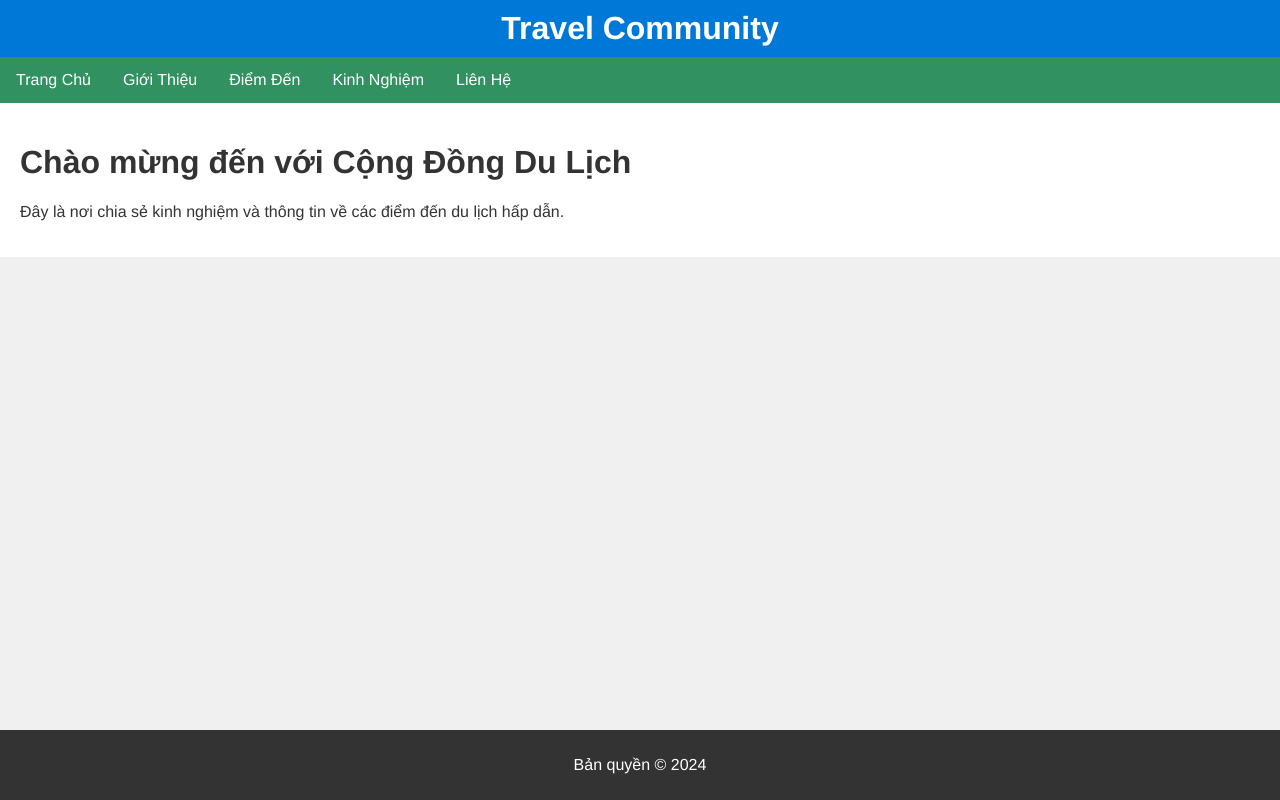
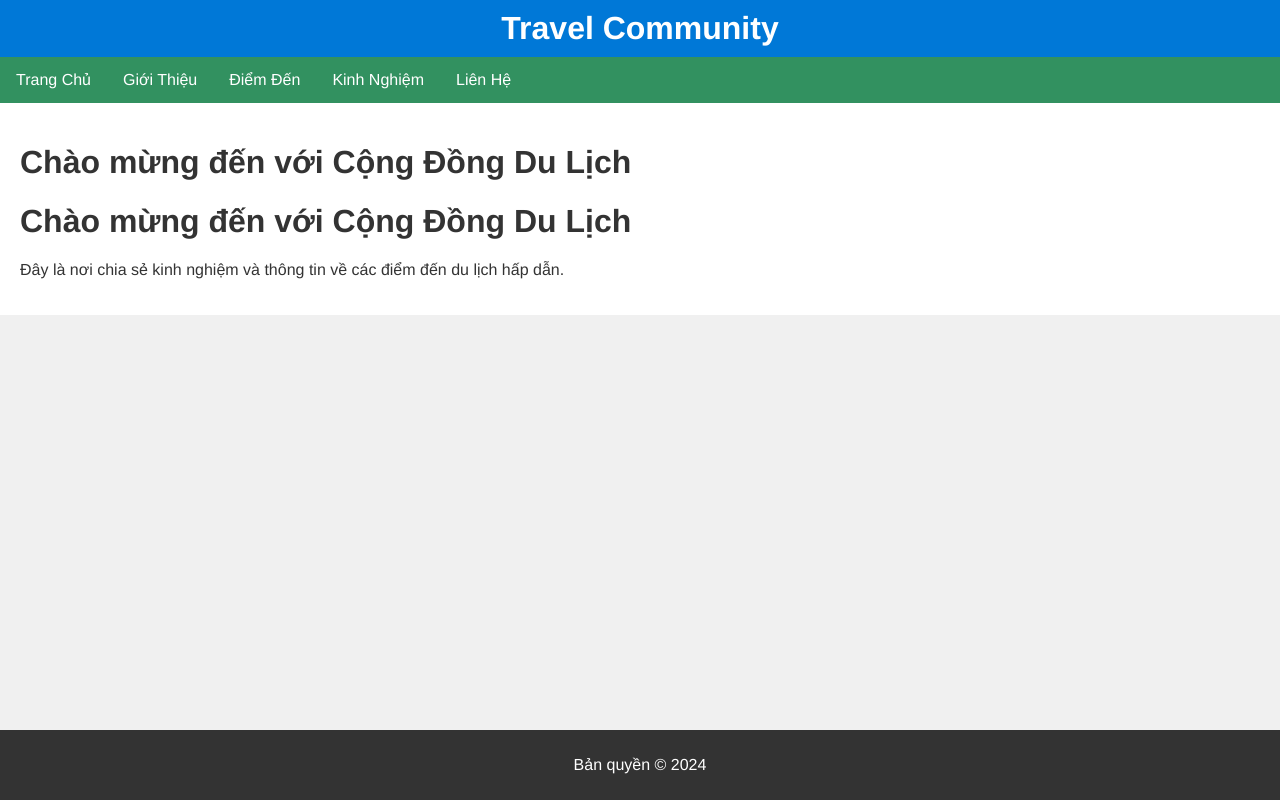
Before and after one commit to tranMinhTien2k3/BTL_XayDungUngDungWeb_N05, a website: page src/views/main.html in a window 1280 px wide. Drawn offline with Linux system fonts and the light colour scheme; files that its build step writes are made by us from their sources.

Commit message:
add line h1

```diff
--- a/src/views/main.html
+++ b/src/views/main.html
@@ -22,6 +22,7 @@
     </nav>
     <div class="main-content">
         <h1>Chào mừng đến với Cộng Đồng Du Lịch</h1>
+        <h1>Chào mừng đến với Cộng Đồng Du Lịch</h1>
         <p>Đây là nơi chia sẻ kinh nghiệm và thông tin về các điểm đến du lịch hấp dẫn.</p>
 
     </div>
```
